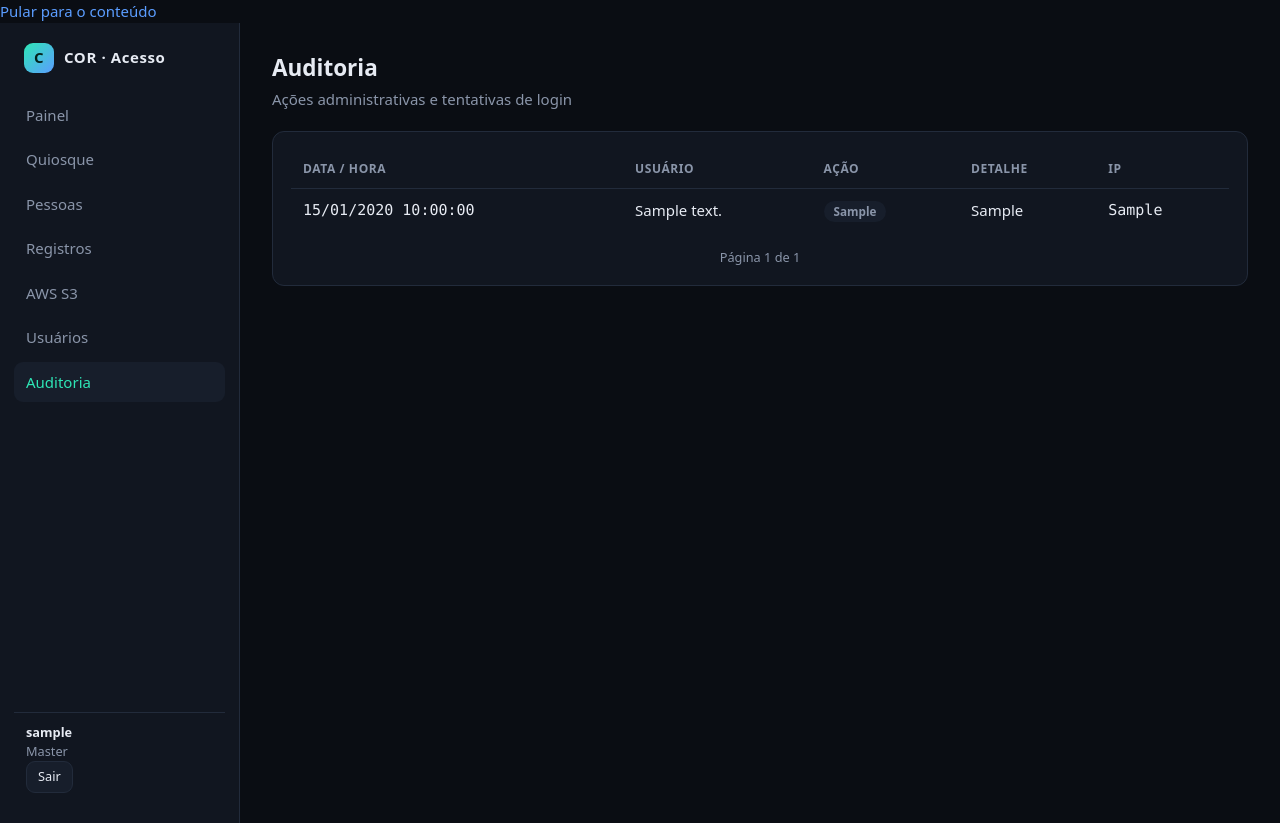
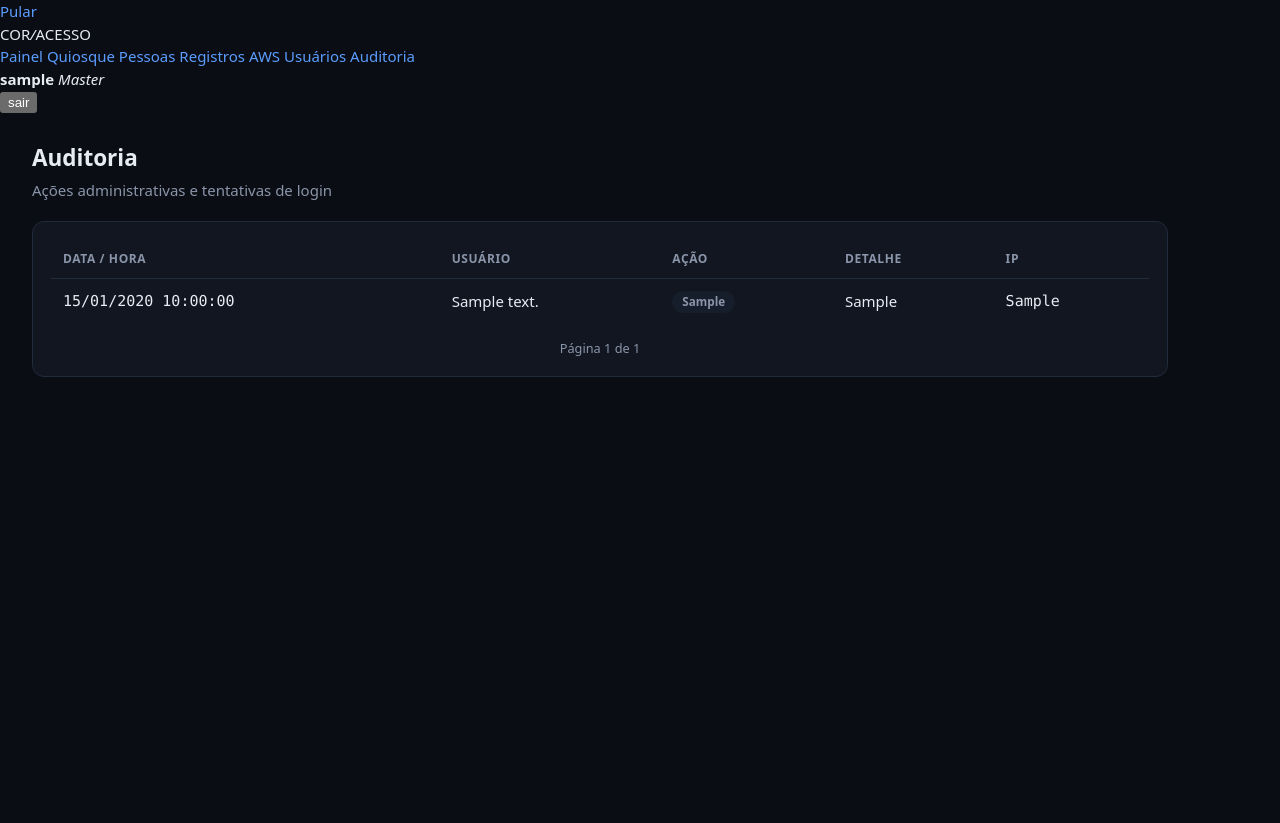
Before and after one commit to gerardnunes/FaceCor, a Django app: page /auditoria/ in a window 1280 px wide. After the commit the page ends 377 px from the top, so only its background shows below. Run offline with Django 5.2, Linux system fonts and the light colour scheme; a user stored in the database is signed in; tables that the repository leaves empty hold one stand-in row (values such as "Sample post"); parts of the project's set-up code (start-up, migrations or seed data) failed here and were passed over.

Commit message:
Refactor base.html structure and navigation elements

```diff
--- a/core/templates/core/base.html
+++ b/core/templates/core/base.html
@@ -5,74 +5,58 @@
 <meta name="viewport" content="width=device-width, initial-scale=1">
 <meta name="csrf-token" content="{{ csrf_token }}">
 <meta name="color-scheme" content="dark">
-  <meta name="description" content="COR · Sistema de Controle de Acesso">
-
-  <title>{% block title %}COR Acesso{% endblock %} · COR</title>
-
+<title>{% block title %}Painel{% endblock %} — COR · Acesso</title>
 {% load static %}
 <link rel="stylesheet" href="{% static 'core/app.css' %}">
 <script src="{% static 'core/app.js' %}" defer></script>
 {% block head %}{% endblock %}
 </head>
 <body>
+
 {% block body %}
-<a class="skip-link" href="#conteudo">Pular para o conteúdo</a>
+<a class="skip" href="#conteudo">Pular</a>
 
-<div class="shell">
-  <nav class="side" aria-label="Navegação principal">
-    <div class="brand"><i aria-hidden="true">C</i><span>COR · Acesso</span></div>
+<div class="ops">
 
+  {# ─── TOPBAR ─────────────────────────────────────────── #}
+  <header class="bar">
+    <div class="bar-left">
+      <span class="mark">COR<i>/</i>ACESSO</span>
       {% with n=request.resolver_match.url_name|default:'' %}
+      <nav class="tabs" aria-label="Principal">
         {% if user.pode_gerir %}
-        <a class="nav {% if n == 'dashboard' %}on{% endif %}"
-           href="{% url 'dashboard' %}"
-           {% if n == 'dashboard' %}aria-current="page"{% endif %}>Painel</a>
+          <a href="{% url 'dashboard' %}" class="{% if n == 'dashboard' %}on{% endif %}">Painel</a>
         {% endif %}
+        <a href="{% url 'quiosque' %}" class="{% if n == 'quiosque' %}on{% endif %}">Quiosque</a>
+        {% if user.pode_gerir %}
+          <a href="{% url 'pessoas' %}" class="{% if n in 'pessoas,pessoa_nova,pessoa_editar' %}on{% endif %}">Pessoas</a>
+          <a href="{% url 'registros' %}" class="{% if n == 'registros' %}on{% endif %}">Registros</a>
+        {% endif %}
+        {% if user.eh_master %}
+          <a href="{% url 'aws' %}" class="{% if n == 'aws' %}on{% endif %}">AWS</a>
+          <a href="{% url 'usuarios' %}" class="{% if 'usuario' in n %}on{% endif %}">Usuários</a>
+          <a href="{% url 'auditoria' %}" class="{% if n == 'auditoria' %}on{% endif %}">Auditoria</a>
+        {% endif %}
+      </nav>
+      {% endwith %}
+    </div>
 
-      <a class="nav {% if n == 'quiosque' %}on{% endif %}"
-         href="{% url 'quiosque' %}"
-         {% if n == 'quiosque' %}aria-current="page"{% endif %}>Quiosque</a>
-
-      {% if user.pode_gerir %}
-        <a class="nav {% if n in 'pessoas,pessoa_nova,pessoa_editar' %}on{% endif %}"
-           href="{% url 'pessoas' %}"
-           {% if n in 'pessoas,pessoa_nova,pessoa_editar' %}aria-current="page"{% endif %}>Pessoas</a>
-
-        <a class="nav {% if n == 'registros' %}on{% endif %}"
-           href="{% url 'registros' %}"
-           {% if n == 'registros' %}aria-current="page"{% endif %}>Registros</a>
-      {% endif %}
-
-      {% if user.eh_master %}
-        <a class="nav {% if n == 'aws' %}on{% endif %}"
-           href="{% url 'aws' %}"
-           {% if n == 'aws' %}aria-current="page"{% endif %}>AWS S3</a>
-
-        <a class="nav {% if 'usuario' in n %}on{% endif %}"
-           href="{% url 'usuarios' %}"
-           {% if 'usuario' in n %}aria-current="page"{% endif %}>Usuários</a>
-
-        <a class="nav {% if n == 'auditoria' %}on{% endif %}"
-           href="{% url 'auditoria' %}"
-           {% if n == 'auditoria' %}aria-current="page"{% endif %}>Auditoria</a>
-      {% endif %}
-    {% endwith %}
-
-    <div class="sp"></div>
-
-    <div class="who small">
-      <b>{{ user.get_username }}</b><br>
-      <span class="muted">{{ user.get_papel_display }}</span>
+    <div class="bar-right">
+      <span class="pill" title="Sessão ativa">
+        <b>{{ user.get_username }}</b>
+        <em>{{ user.get_papel_display }}</em>
+      </span>
       <form method="post" action="{% url 'logout' %}">
         {% csrf_token %}
-        <button class="btn sm" type="submit">Sair</button>
+        <button class="ghost" type="submit">sair</button>
       </form>
     </div>
-  </nav>
+  </header>
 
-  <main id="conteudo">
+  {# ─── ÁREA DE CONTEÚDO ──────────────────────────────── #}
+  <main id="conteudo" class="stage">
     {% if messages %}
-      <ul class="msgs" role="status" aria-live="polite">
+      <ul class="flash" role="status" aria-live="polite">
         {% for m in messages %}
           <li class="{{ m.tags }}">{{ m }}</li>
         {% endfor %}
@@ -81,6 +65,7 @@
 
     {% block content %}{% endblock %}
   </main>
+
 </div>
 {% endblock %}
 </body>
```
Lines whose indentation alone changed are shown as unchanged.
